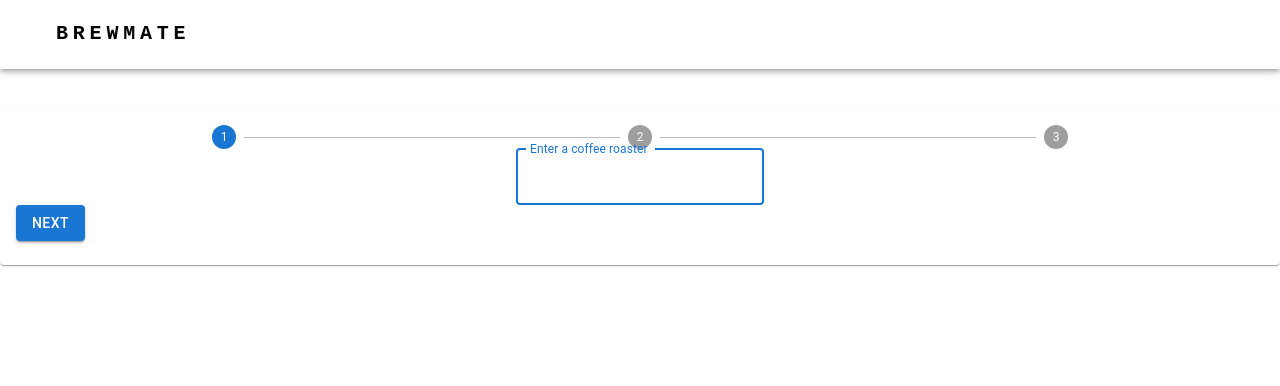
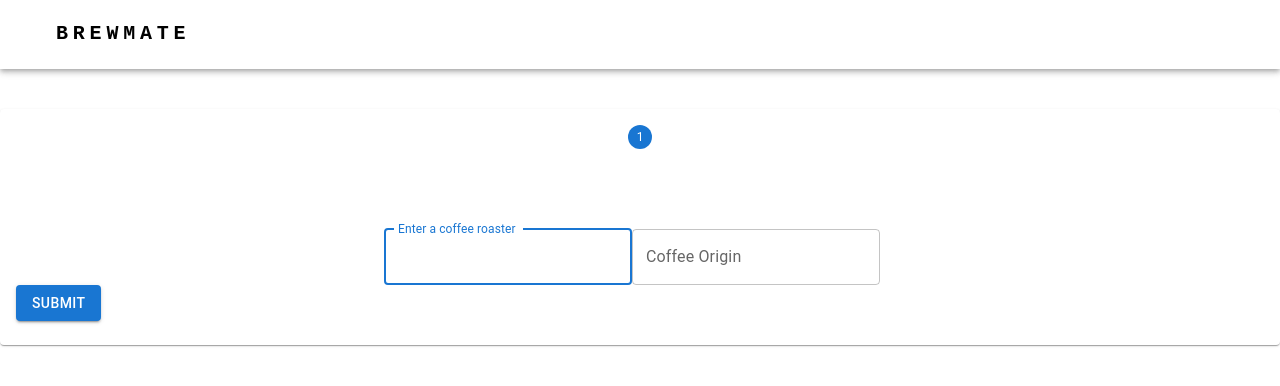
Before and after one commit to TomMannion/Coffee_app, a React (Create React App) app in the folder client/: page /post in a window 1280 px wide. Shown: the top 386 px of the page. Built offline with nearby package versions, Linux system fonts and the light colour scheme.

Commit message:
combining form elements into seperate steps

```diff
--- /dev/null
+++ b/client/src/components/StepOne.js
@@ -0,0 +1,13 @@
+// combine Origin and Roaster into one component
+import Origin from "./Origin";
+import Roaster from "./Roaster";
+import Grid from "@mui/material/Grid";
+
+export default function StepOne() {
+  return (
+    <Grid container justifyContent="center" spacing={2} sx={{ pt: 12 }}>
+      <Roaster />
+      <Origin />
+    </Grid>
+  );
+}
--- a/client/src/components/testForm.js
+++ b/client/src/components/testForm.js
@@ -7,29 +7,14 @@ import { useState } from "react";
 
 // import formik material ui
 import * as React from "react";
-import Roaster from "./Roaster";
-import Origin from "./Origin";
-import Grinder from "./Grinder";
-import GrindSize from "./GrindSize";
-import BrewMethod from "./BrewMethod";
-import AddPour from "./AddPour";
-import PourGroup from "./PourGroup";
-import Comment from "./Comment";
-import Submit from "./Submit";
-import Amount from "./Amount";
-import WaterTemp from "./WaterTemp";
-import Title from "./Title";
-import Method from "./Method";
-import Slider from "./Slider";
+import StepOne from "./StepOne";
 
 export default function TestForm() {
   return (
     <Card>
       <CardContent>
         <FormikStepper initialValues={{}}>
-          <Field component={Roaster} />
-          <Field component={Origin} />
-          <Field component={Grinder} />
+          <Field component={StepOne} />
         </FormikStepper>
       </CardContent>
     </Card>
@@ -55,18 +40,6 @@ export function FormikStepper({ children, ...props }) {
           setCompleted(true);
         } else {
           setStep((s) => s + 1);
-
-          // the next line was not covered in the youtube video
-          //
-          // If you have multiple fields on the same step
-          // we will see they show the validation error all at the same time after the first step!
-          //
-          // If you want to keep that behaviour, then, comment the next line :)
-          // If you want the second/third/fourth/etc steps with the same behaviour
-          //    as the first step regarding validation errors, then the next line is for you! =)
-          //
-          // In the example of the video, it doesn't make any difference, because we only
-          //    have one field with validation in the second step :)
           helpers.setTouched({});
         }
       }}
```
Also changed, not shown: client/src/components/StepThree.js (added, +13 -0 lines), client/src/components/StepTwo.js (added).
